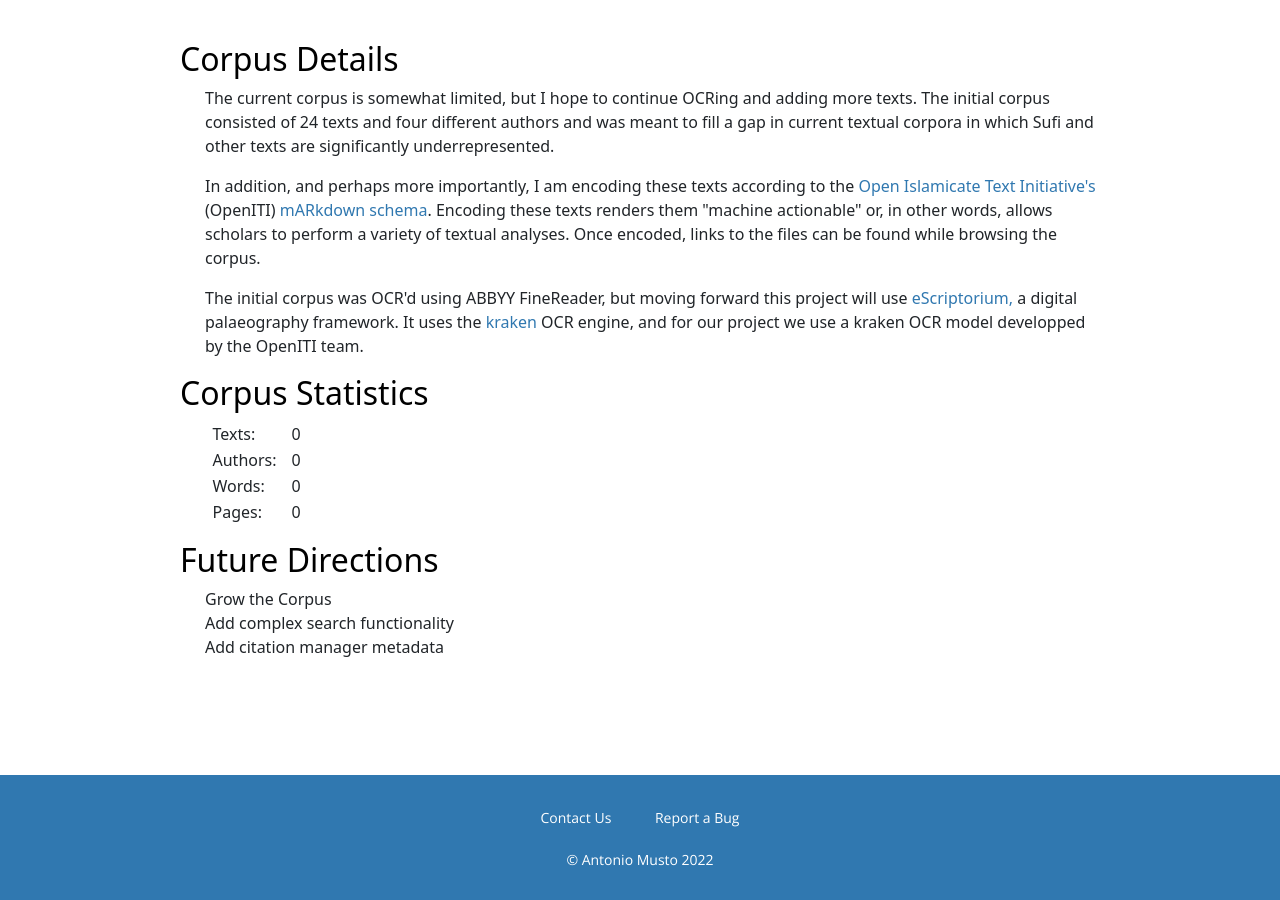
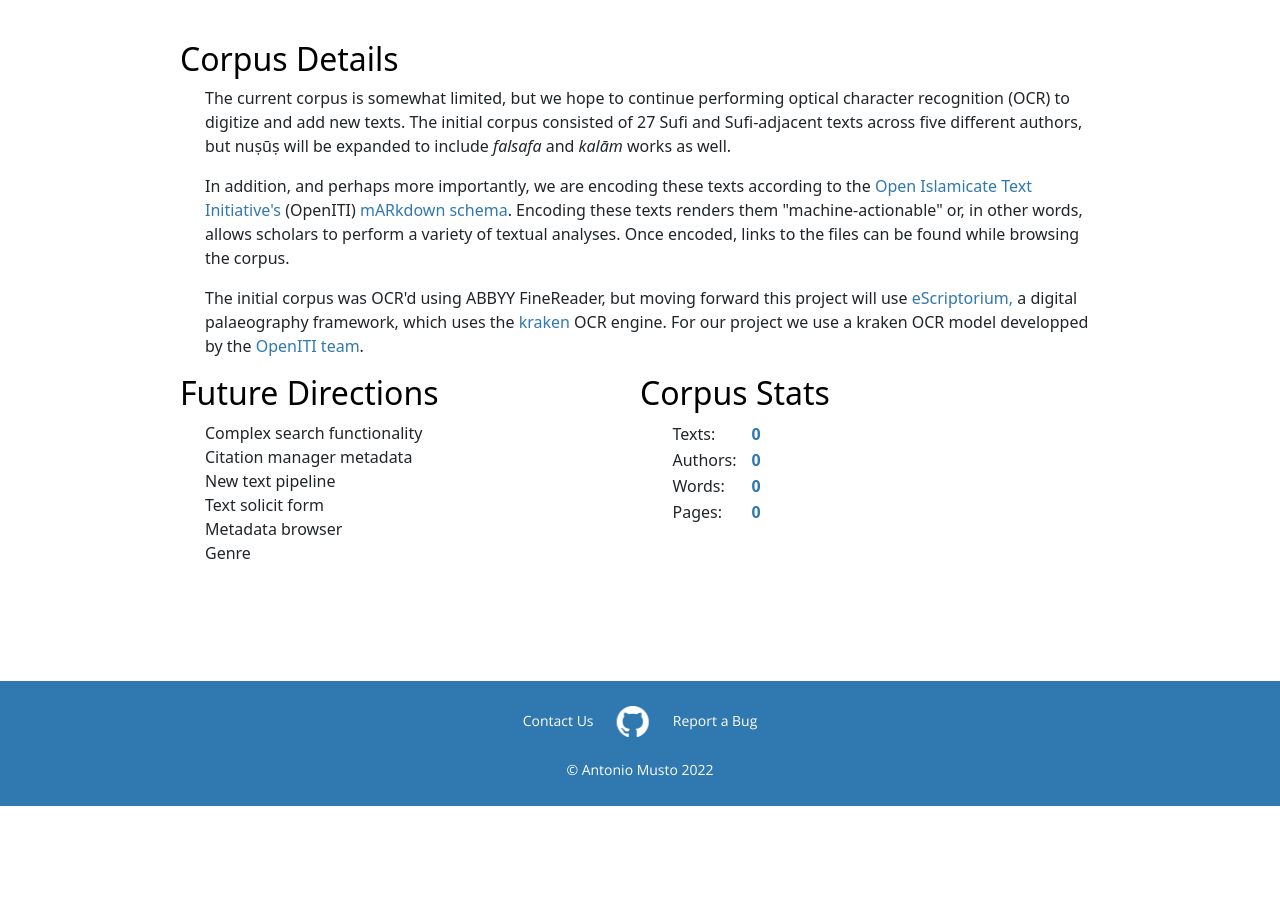
Before and after one commit to ammusto/nusus, a Django app: page /corpus/ in a window 1280 px wide. Shown: the part 248-1148 px from the top of the page. After the commit the page ends 1054 px from the top, so only its background shows below. Run offline with Django 4.2, Linux system fonts and the light colour scheme; data that the repository does not hold is empty; some libraries are stand-ins or nearby versions; some web fonts are replaced.

Commit message:
minor fixed text and function-naming updates

```diff
--- a/static/css/meta.css
+++ b/static/css/main.css
@@ -432,3 +432,31 @@ input {
   border-radius:100%;
   border:6px solid #000000;
 }
+.fixed_left
+{
+float: left;
+width: 50%;
+}
+.fixed_right
+{
+  float: right;
+  width: 50%;
+}
+.corp_stats
+{
+  color: #3078b0;
+  font-weight: 600;
+}
+#git_footer
+{
+  width: 32px;
+  display: inline;
+}
+.searchable
+{
+  font-weight: 600;
+}
+.changelog
+{
+  vertical-align:top;
+}
--- a/templates/base.html
+++ b/templates/base.html
@@ -9,7 +9,7 @@
         <link rel="stylesheet" href="https://fonts.googleapis.com/css?family=Francois One">
         <link rel="stylesheet" href="https://fonts.googleapis.com/css?family=Open Sans">
         <script src="https://cdn.jsdelivr.net/npm/masonry-layout@4.2.2/dist/masonry.pkgd.min.js" integrity="sha384-GNFwBvfVxBkLMJpYMOABq3c+d3KnQxudP/mGPkzpZSTYykLBNsZEnG2D9G/X/+7D" crossorigin="anonymous" async></script>
-        <link rel="stylesheet" href="{% static 'css/meta.css' %}">
+        <link rel="stylesheet" href="{% static 'css/main.css' %}">
     </head>
     <body>
         <header class='page-header'>
@@ -37,7 +37,8 @@
         <div class="div_footer">
             <div class="footer_link_container">
                    <a class="footer_link" href="mailto:amusto@nyu.edu">Contact Us</a>
-                   <a class="footer_link"  href="">Report a Bug</a><br><br>© Antonio Musto 2022
+                   <a href="https://github.com/ammusto/nusus"><img id="git_footer" src="{% static 'img/GitHub-Mark-Light-32px.png' %}"></a>
+                   <a class="footer_link"  href="mailto:amusto@nyu.edu">Report a Bug</a><br><br>© Antonio Musto 2022
             </div>
         </div>
     </footer>
--- a/templates/info_corpus/corpus.html
+++ b/templates/info_corpus/corpus.html
@@ -1,31 +1,34 @@
 {% extends 'base.html' %} {% block content %}
 <div class="fixedtext">
   <h2>Corpus Details</h2>
-  <p>The current corpus is somewhat limited, but I hope to continue OCRing and adding more texts. The initial corpus consisted of 24 texts and four different authors and was meant to fill a gap in current textual corpora in which Sufi and other texts are significantly underrepresented.</p>
-  <p>In addition, and perhaps more importantly, I am encoding these texts according to the <a href="https://alraqmiyyat.github.io/OpenITI/">Open Islamicate Text Initiative's</a> (OpenITI) <a href="https://alraqmiyyat.github.io/mARkdown/">mARkdown schema</a>. Encoding these texts renders them "machine actionable" or, in other words, allows scholars to perform a variety of textual analyses. Once encoded, links to the files can be found while browsing the corpus. </p>
-  <p>The initial corpus was OCR'd using ABBYY FineReader, but moving forward this project will use <a href="https://www.escriptorium.uk/">eScriptorium,</a> a digital palaeography framework. It uses the <a href="https://kraken.re/master/index.html">kraken</a> OCR engine, and for our project we use a kraken OCR model developped by the OpenITI team.
-  <h2>Corpus Statistics</h2>
+  <p>The current corpus is somewhat limited, but we hope to continue performing optical character recognition (OCR) to digitize and add new texts. The initial corpus consisted of 27 Sufi and Sufi-adjacent texts across five different authors, but nuṣūṣ will be expanded to include <em>falsafa</em> and <em>kalām</em> works as well.</p>
+  <p>In addition, and perhaps more importantly, we are encoding these texts according to the <a href="https://alraqmiyyat.github.io/OpenITI/">Open Islamicate Text Initiative's</a> (OpenITI) <a href="https://alraqmiyyat.github.io/mARkdown/">mARkdown schema</a>. Encoding these texts renders them "machine-actionable" or, in other words, allows scholars to perform a variety of textual analyses. Once encoded, links to the files can be found while browsing the corpus. </p>
+  <p>The initial corpus was OCR'd using ABBYY FineReader, but moving forward this project will use <a href="https://www.escriptorium.uk/">eScriptorium,</a> a digital palaeography framework, which uses the <a href="https://kraken.re/master/index.html">kraken</a> OCR engine. For our project we use a kraken OCR model developped by the <a href="https://openiti.org/">OpenITI team</a>.
+  <div class="fixed_right">
+  <h2>Corpus Stats</h2>
   <table style="margin-left: 25px;">
     <tbody>
       <tr>
         <td>Texts:</td>
-        <td>{{tcount}}</td>
+        <td class="corp_stats">{{tcount}}</td>
       </tr>
       <tr>
         <td>Authors:</td>
-        <td>{{acount}}</td>
+        <td class="corp_stats">{{acount}}</td>
       </tr>
       <tr>
         <td>Words:</td>
-        <td>{{wcount}}</td>
+        <td class="corp_stats">{{wcount}}</td>
       </tr>
       <tr>
         <td>Pages:</td>
-        <td>{{pcount}}</td>
+        <td class="corp_stats">{{pcount}}</td>
       </tr>
     </tbody>
   </table>
-  <p>
+  </div>
+  <div class="fixed_left">
   <h2>Future Directions</h2>
-  <p>Grow the Corpus <br> Add complex search functionality <br> Add citation manager metadata
+  <p>Complex search functionality <br> Citation manager metadata <br> New text pipeline <br> Text solicit form <br> Metadata browser <br> Genre
+  </div>
 </div> {% endblock %}
--- a/templates/text_corpus/au_detail.html
+++ b/templates/text_corpus/au_detail.html
@@ -21,8 +21,8 @@
       </tr>
       <tr>
         <td class="au_left">Texts in corpus:</td>
-        <td></td>
-      </tr> {% for text in au_texts %} <tr class='tr_au'>
+      </tr> {% for text in au_texts %}
+      <tr class='tr_au'>
         <td></td>
         <td>
           <a href='../../text/{{text.text_id}}'>{{ text }}</a>
```
Also changed, not shown: templates/info_corpus/about.html (+5 -7 lines), templates/info_corpus/home.html (+8 -7 lines), templates/text_corpus/browse.html (+3 -4 lines), text_corpus/search_corpus/views.py (+22 -20 lines), static/img/GitHub-Mark-120px-plus.png (added), static/img/GitHub-Mark-32px.png (added), static/img/GitHub-Mark-64px.png (added), static/img/GitHub-Mark-Light-120px-plus.png (added), static/img/GitHub-Mark-Light-32px.png (added), static/img/GitHub-Mark-Light-64px.png (added).
